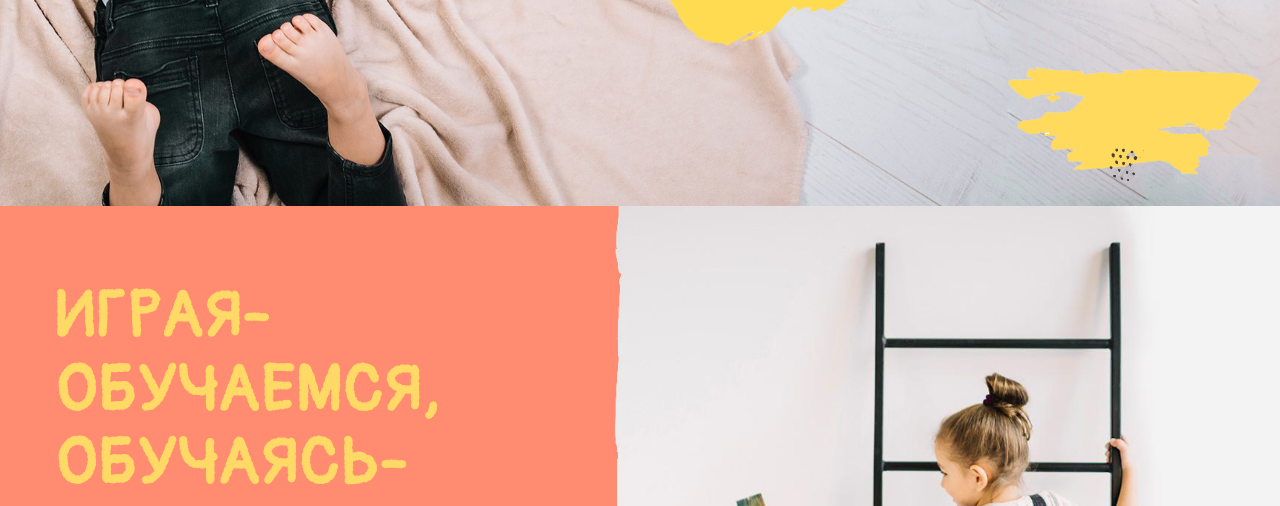
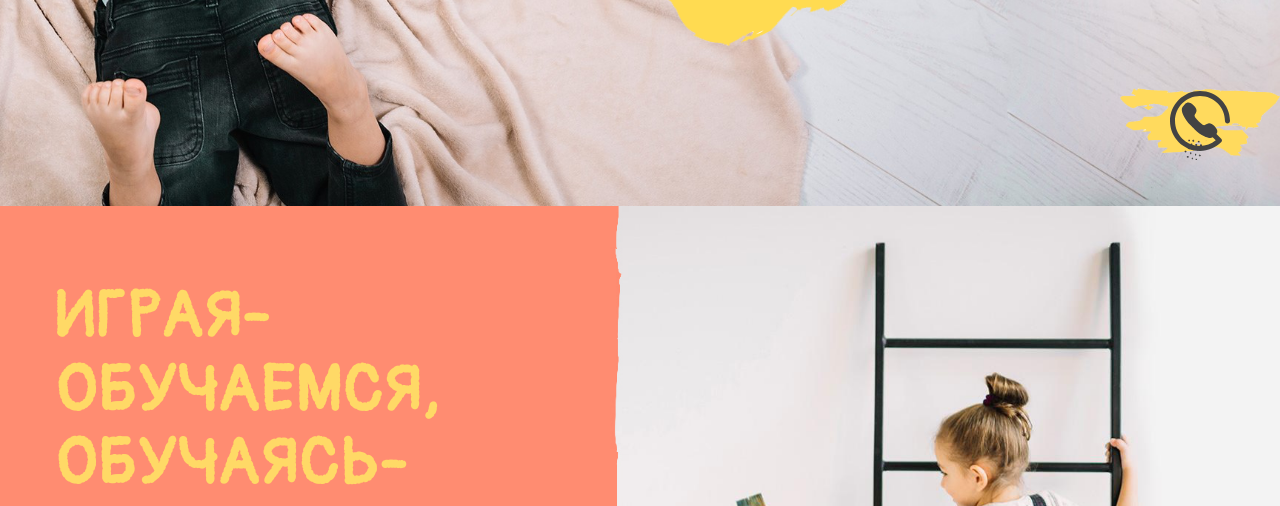
Before and after one commit to slava-bozhko/children-days, a website: page index.html in a window 1280 px wide. Shown: the part 594-1100 px from the top of the page. Drawn offline with nearby package versions, Linux system fonts and the light colour scheme; some packages are replaced by stand-ins of ours; a web font is replaced by a local one.

Commit message:
Call Back

```diff
--- a/index.html
+++ b/index.html
@@ -418,7 +418,25 @@
     <script src="js/scripts.js"></script>
 
 	<a href="#" data-hystmodal="#myModal" class="modal-open">
-        <img src="img/section.png" alt="">
+
+
+        <svg id="callback" xmlns:xlink="http://www.w3.org/1999/xlink" x="0px" y="0px" width="60px" height="60px"
+	 viewBox="0 0 491.8 491.8" style="enable-background:new 0 0 491.8 491.8;" xml:space="preserve">
+<path id="XMLID_298_" d="M245.9,0C110.314,0,0,110.315,0,245.9c0,135.585,110.314,245.9,245.9,245.9
+	c65.679,0,128.239-26.485,174.683-72.938c7.719-7.72,6.848-20.673-0.98-28.357l-38.809-38.237
+	c8.368-11.463,9.469-25.407,2.565-38.654c-9.421-18.087-23.415-32.562-41.565-43.004c-7.001-4.044-13.617-6.02-20.206-6.013
+	c-2.565,0-5.153,0.314-7.671,0.909c-8.375,2.041-16.428,5.964-24.612,11.984c-2.563,1.922-5.73,2.88-9.372,2.88
+	c-4.444,0-9.251-1.528-12.547-3.973c-23.906-17.82-44.177-38.108-61.997-61.998c-3.49-4.701-6.278-14.926-1.109-21.943
+	c6.045-8.175,9.952-16.212,11.984-24.604c2.187-9.042,0.515-18.158-5.088-27.843c-10.449-18.183-24.926-32.16-43.012-41.59
+	c-5.859-3.053-11.856-4.615-17.836-4.615c-9.967,0-19.307,4.35-26.992,12.533c-7.064,7.523-13.311,15.49-20.512,25.127
+	c-6.599,8.826-6.052,19.019-5.586,28.004l0.016,0.186c0.813,11.415,5.073,24.902,13.029,41.235
+	c13.448,27.667,32.547,53.936,58.39,80.301c5.312,5.425,26.477,26.598,31.911,31.91c26.38,25.849,52.648,44.949,80.3,58.397
+	c16.341,7.95,29.829,12.21,41.236,13.029l0.192,0.009c2.348,0.111,4.855,0.239,7.299,0.239c5.828,0,13.295-0.706,20.031-5.417
+	l25.536,25.161c-36.437,29.804-81.577,46.129-129.275,46.129c-112.895,0-204.745-91.851-204.745-204.745
+	c0-112.895,91.851-204.746,204.745-204.746c112.894,0,204.746,91.851,204.746,204.746c0,11.365,9.212,20.577,20.577,20.577
+	c11.366,0,20.578-9.212,20.578-20.577C491.8,110.315,381.485,0,245.9,0z"/>
+</svg>
+
     </a>
 
     <div class="hystmodal" id="myModal" aria-hidden="true">
--- a/scss/styles.scss
+++ b/scss/styles.scss
@@ -704,13 +704,18 @@ h4{
 
 }
 .modal-open{
+    position: fixed;
     font-size: 2rem;
     text-decoration: none;
     color: $dark-gray;
-    position: fixed;
     right: 0;
     bottom: 0;
     padding: 20px;
+    background-image: url('../img/section.png');
+    // z-index: 20;
+    background-position: center;
+    background-repeat: no-repeat;
+    background-size: contain;
 }
 h5{
     margin: 20px 0;
@@ -768,6 +773,10 @@ h5{
     }
 
 }
+#callback{
+    fill: $dark-gray;
+    margin: 30px;
+}
 // .bgs{
 //     background-color: $secondary-color;
 // }
```
Also changed, not shown: css/styles.css, 1 other file.
